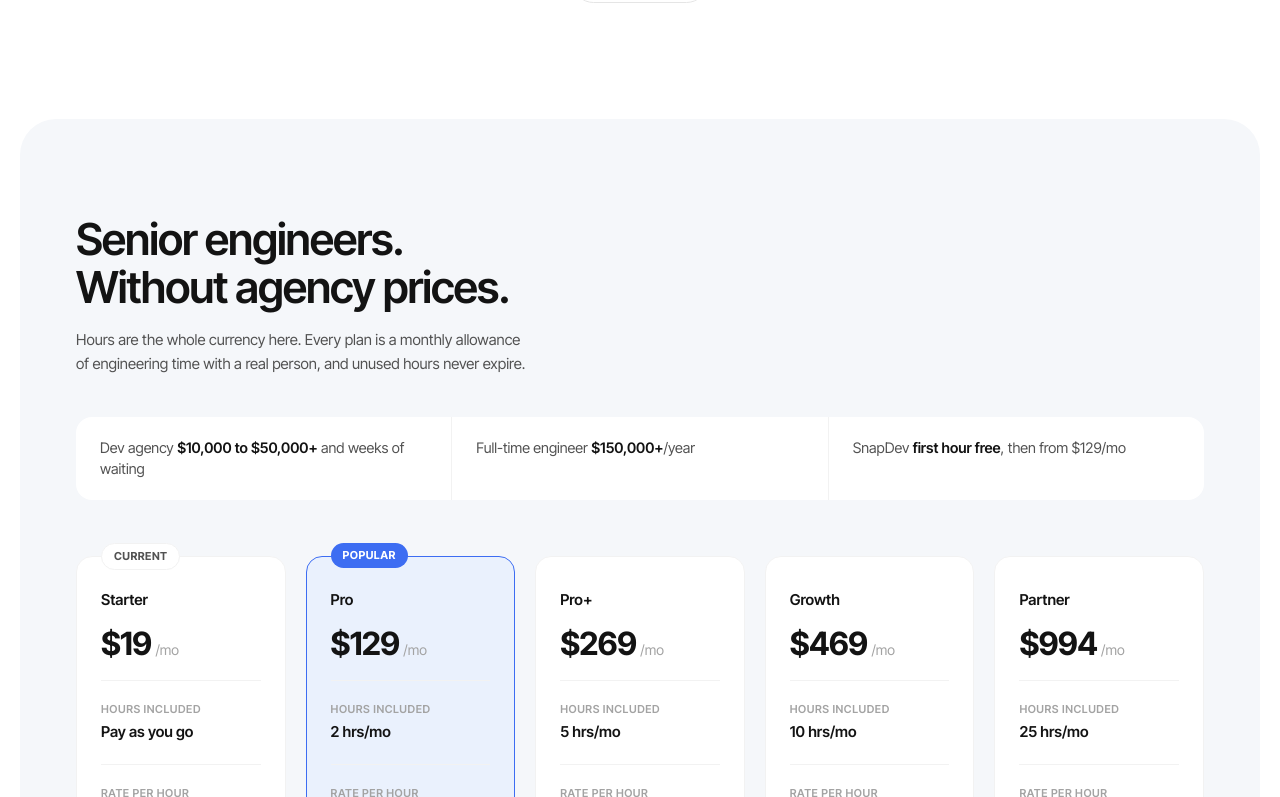
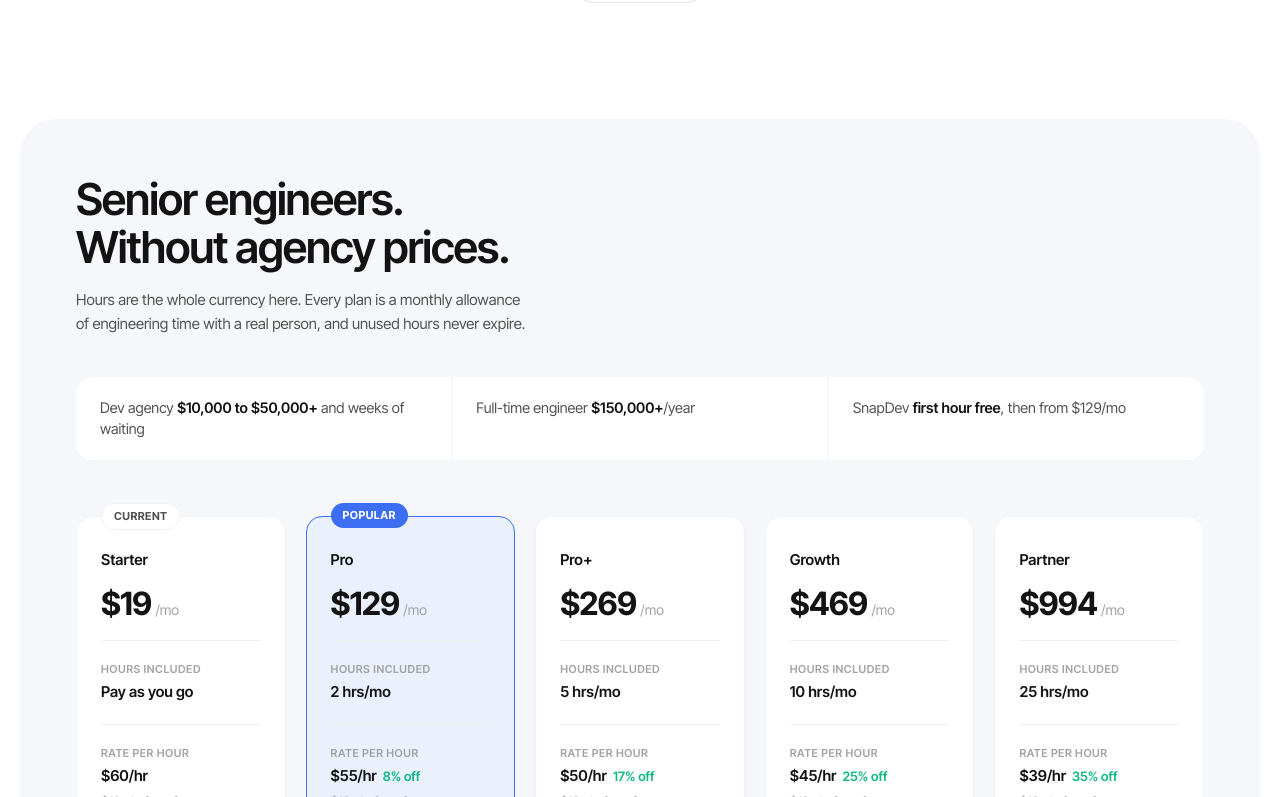
Before and after one commit to arbazghani-emberai/snapdev-site, a Next.js app: page / in a window 1280 px wide. Shown: the part 5303-6100 px from the top of the page. Built offline with nearby package versions, Linux system fonts and the light colour scheme.

Commit message:
Equalize padding on pricing comparison box
Replace the mismatched py-24 vertical padding with the same
responsive scale used for left/right, so all four sides match.

```diff
--- a/src/components/PricingComparisonSection.tsx
+++ b/src/components/PricingComparisonSection.tsx
@@ -81,9 +81,9 @@ export default function PricingComparisonSection() {
   return (
     <section
       aria-labelledby="pricing-comparison-heading"
-      className="bg-surface-2 relative left-1/2 mt-5 w-[calc(100vw-1rem)] -translate-x-1/2 rounded-xl py-24 sm:w-[calc(100vw-1.5rem)] lg:w-[calc(100vw-2.5rem)]"
+      className="bg-surface-2 relative left-1/2 mt-5 w-[calc(100vw-1rem)] -translate-x-1/2 rounded-xl p-5 sm:w-[calc(100vw-1.5rem)] sm:p-10 lg:w-[calc(100vw-2.5rem)] lg:p-14"
     >
-      <div className="px-5 sm:px-10 lg:px-14">
+      <div>
         <Reveal>
           <h2
             id="pricing-comparison-heading"
```
